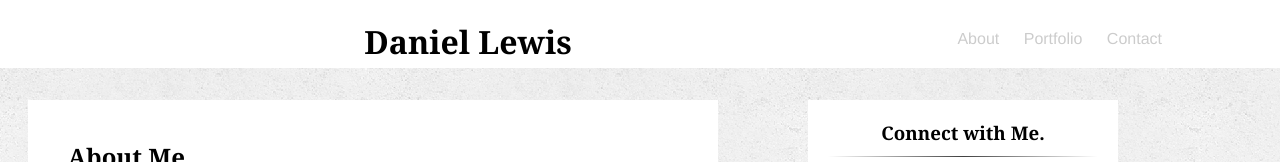
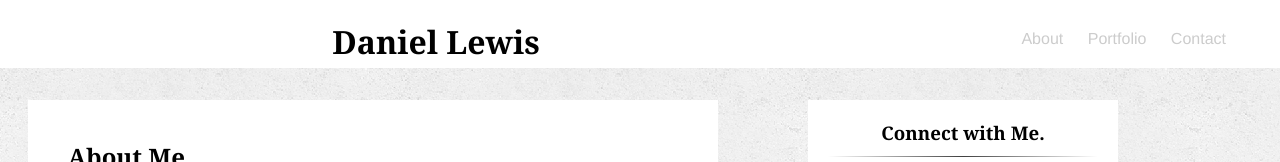
Before and after one commit to zoosissoos/Responsive-Portfolio, a plain HTML site: page index.html in a window 1280 px wide. Shown: the top 162 px of the page. Drawn offline with Linux system fonts and the light colour scheme; a web font is replaced by a local one.

Commit message:
finalized submission

```diff
--- a/assets/css/style.css
+++ b/assets/css/style.css
@@ -61,12 +61,12 @@ a{
 }
 
 #name{
-	width:70.0%;
+	width:65.0%;
 	float: left;
 }
 
 #pagelinks{
-	width:20%;
+	width:30%;
 	color: #E0E0E0;
 	text-align: right;
 	float: left;
@@ -238,6 +238,7 @@ header{
 #externallinks{
 	margin:auto;
 	margin-top:50px;
+	margin-bottom: 50px;
 	width:260px;
 	position: static;
 }
```
